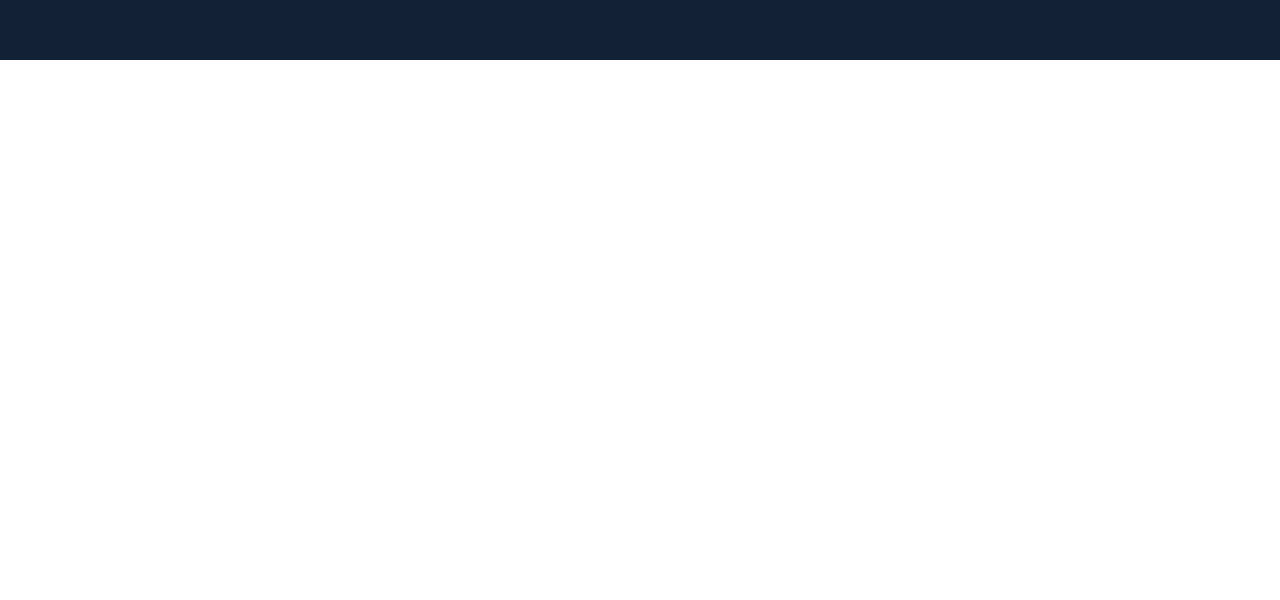
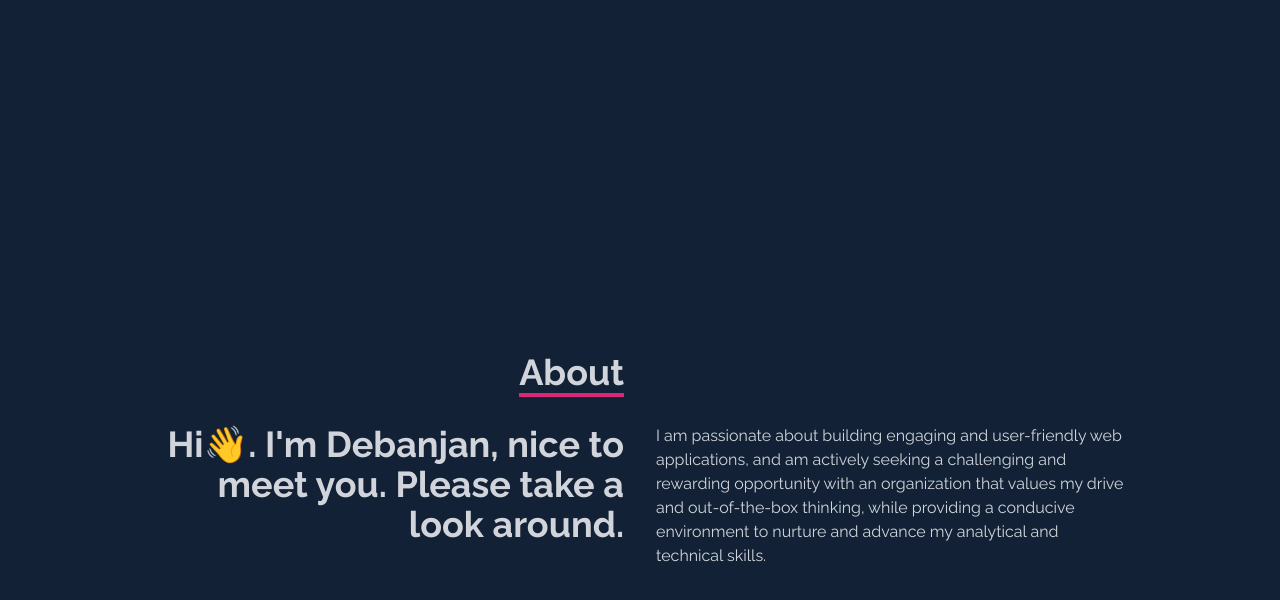
Before and after one commit to Deba1232/portfolio, a React (Create React App) app: page / in a window 1280 px wide. Shown: the part 740-1340 px from the top of the page. Before the commit the page ends 800 px from the top, so only its background shows below. Built offline with nearby package versions, Linux system fonts and the light colour scheme.

Commit message:
add an about section

```diff
--- a/src/App.jsx
+++ b/src/App.jsx
@@ -1,3 +1,4 @@
+import About from "./components/About";
 import Home from "./components/Home";
 import NavBar from "./components/NavBar";
 
@@ -6,6 +7,7 @@ function App() {
     <div>
       <NavBar />
       <Home />
+      <About />
     </div>
   );
 }
--- /dev/null
+++ b/src/components/About.jsx
@@ -0,0 +1,34 @@
+const About = () => {
+  return (
+    <div className="w-full h-screen bg-[#0a192ff6] text-gray-300">
+      <div className="flex flex-col justify-center items-center w-full h-full">
+        <div className="max-w-[62.5rem] w-full grid grid-cols-2 gap-8">
+          <div className="sm:text-right pb-8 pl-4">
+            <p className="text-4xl font-bold inline border-b-4 border-pink-600">
+              About
+            </p>
+          </div>
+          <div></div>
+        </div>
+        <div className="max-w-[62.5rem] w-full grid sm:grid-cols-2 gap-8 px-4">
+          <div className="sm:text-right text-4xl font-bold">
+            <p>
+              Hi👋. I'm Debanjan, nice to meet you. Please take a look around.
+            </p>
+          </div>
+          <div>
+            <p>
+              I am passionate about building engaging and user-friendly web
+              applications, and am actively seeking a challenging and rewarding
+              opportunity with an organization that values my drive and
+              out-of-the-box thinking, while providing a conducive environment
+              to nurture and advance my analytical and technical skills.
+            </p>
+          </div>
+        </div>
+      </div>
+    </div>
+  );
+};
+
+export default About;
```
